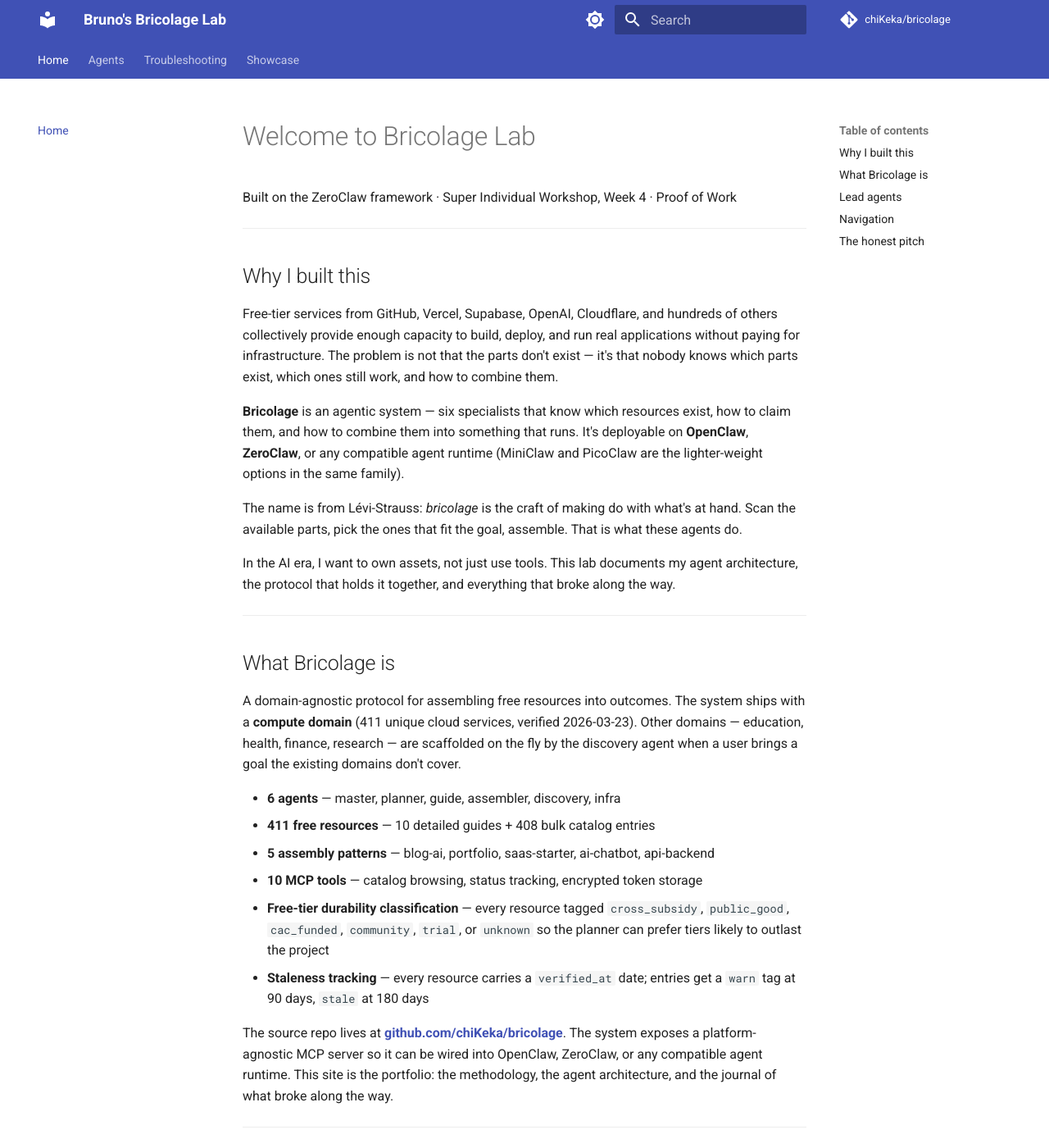
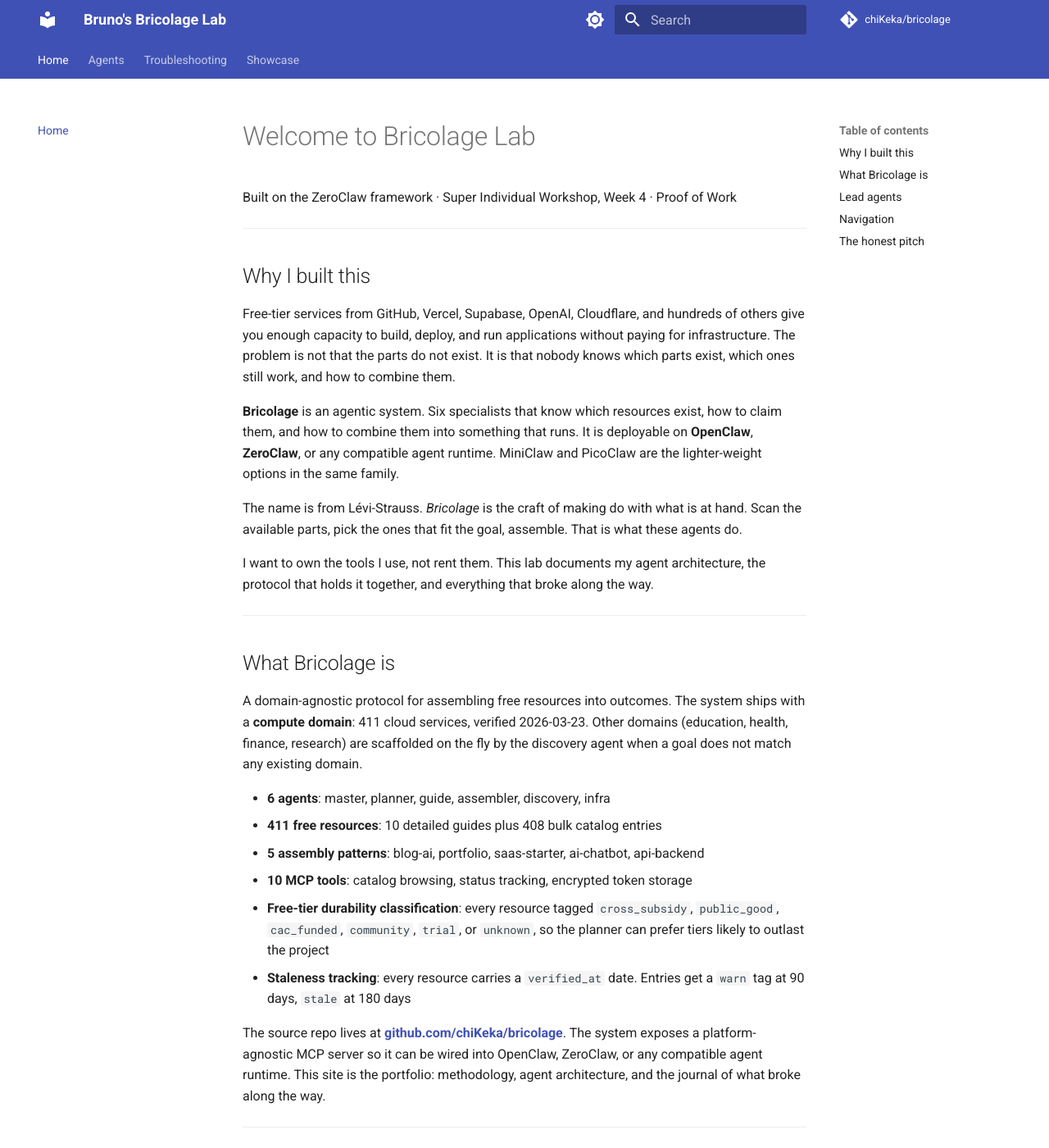
Before and after one commit to chiKeka/bricolage-portfolio, an MkDocs documentation site: the page built from docs/index.md, in a window 1280 px wide and 1400 px high. Shown: the whole window at 82% size. Built offline with MkDocs 1.6.1 and Material for MkDocs 9.7.7, drawn with Linux system fonts in a browser that asks for light colours; comment, search, counter and statistics services are not loaded; some of the changed text lies outside the part shown.

Commit message:
Voice pass per bruno-twin anti-ai-style rubric
- Cut dashes on index.md from 19 to 0, journal 9 to 2 (paired)
- Removed: In the AI era / not just / actually / genuinely / simply / real applications / collectively
- Fixed false agency: 'Bricolage treats' -> 'I treat'
- Rewrote the closing pull-quote ('load-bearing, not decorative') with a specific claim
- Broke triple constructions; restored breathing rhythm

```diff
--- a/docs/index.md
+++ b/docs/index.md
@@ -6,52 +6,52 @@
 
 ## Why I built this
 
-Free-tier services from GitHub, Vercel, Supabase, OpenAI, Cloudflare, and hundreds of others collectively provide enough capacity to build, deploy, and run real applications without paying for infrastructure. The problem is not that the parts don't exist — it's that nobody knows which parts exist, which ones still work, and how to combine them.
+Free-tier services from GitHub, Vercel, Supabase, OpenAI, Cloudflare, and hundreds of others give you enough capacity to build, deploy, and run applications without paying for infrastructure. The problem is not that the parts do not exist. It is that nobody knows which parts exist, which ones still work, and how to combine them.
 
-**Bricolage** is an agentic system — six specialists that know which resources exist, how to claim them, and how to combine them into something that runs. It's deployable on **OpenClaw**, **ZeroClaw**, or any compatible agent runtime (MiniClaw and PicoClaw are the lighter-weight options in the same family).
+**Bricolage** is an agentic system. Six specialists that know which resources exist, how to claim them, and how to combine them into something that runs. It is deployable on **OpenClaw**, **ZeroClaw**, or any compatible agent runtime. MiniClaw and PicoClaw are the lighter-weight options in the same family.
 
-The name is from Lévi-Strauss: *bricolage* is the craft of making do with what's at hand. Scan the available parts, pick the ones that fit the goal, assemble. That is what these agents do.
+The name is from Lévi-Strauss. *Bricolage* is the craft of making do with what is at hand. Scan the available parts, pick the ones that fit the goal, assemble. That is what these agents do.
 
-In the AI era, I want to own assets, not just use tools. This lab documents my agent architecture, the protocol that holds it together, and everything that broke along the way.
+I want to own the tools I use, not rent them. This lab documents my agent architecture, the protocol that holds it together, and everything that broke along the way.
 
 ---
 
 ## What Bricolage is
 
-A domain-agnostic protocol for assembling free resources into outcomes. The system ships with a **compute domain** (411 unique cloud services, verified 2026-03-23). Other domains — education, health, finance, research — are scaffolded on the fly by the discovery agent when a user brings a goal the existing domains don't cover.
+A domain-agnostic protocol for assembling free resources into outcomes. The system ships with a **compute domain**: 411 cloud services, verified 2026-03-23. Other domains (education, health, finance, research) are scaffolded on the fly by the discovery agent when a goal does not match any existing domain.
 
-- **6 agents** — master, planner, guide, assembler, discovery, infra
-- **411 free resources** — 10 detailed guides + 408 bulk catalog entries
-- **5 assembly patterns** — blog-ai, portfolio, saas-starter, ai-chatbot, api-backend
-- **10 MCP tools** — catalog browsing, status tracking, encrypted token storage
-- **Free-tier durability classification** — every resource tagged `cross_subsidy`, `public_good`, `cac_funded`, `community`, `trial`, or `unknown` so the planner can prefer tiers likely to outlast the project
-- **Staleness tracking** — every resource carries a `verified_at` date; entries get a `warn` tag at 90 days, `stale` at 180 days
+- **6 agents**: master, planner, guide, assembler, discovery, infra
+- **411 free resources**: 10 detailed guides plus 408 bulk catalog entries
+- **5 assembly patterns**: blog-ai, portfolio, saas-starter, ai-chatbot, api-backend
+- **10 MCP tools**: catalog browsing, status tracking, encrypted token storage
+- **Free-tier durability classification**: every resource tagged `cross_subsidy`, `public_good`, `cac_funded`, `community`, `trial`, or `unknown`, so the planner can prefer tiers likely to outlast the project
+- **Staleness tracking**: every resource carries a `verified_at` date. Entries get a `warn` tag at 90 days, `stale` at 180 days
 
-The source repo lives at **[github.com/chiKeka/bricolage](https://github.com/chiKeka/bricolage)**. The system exposes a platform-agnostic MCP server so it can be wired into OpenClaw, ZeroClaw, or any compatible agent runtime. This site is the portfolio: the methodology, the agent architecture, and the journal of what broke along the way.
+The source repo lives at **[github.com/chiKeka/bricolage](https://github.com/chiKeka/bricolage)**. The system exposes a platform-agnostic MCP server so it can be wired into OpenClaw, ZeroClaw, or any compatible agent runtime. This site is the portfolio: methodology, agent architecture, and the journal of what broke along the way.
 
 ---
 
 ## Lead agents
 
-The master agent is the entry point. It routes goals to five specialists:
+The master is the entry point. It routes goals to five specialists.
 
-- [**master**](02-Agents/master/IDENTITY.md) — entry point; reads the goal, picks the domain, delegates
-- [**planner**](02-Agents/planner/IDENTITY.md) — reads the catalog, picks the minimal set of resources
-- [**guide**](02-Agents/guide/IDENTITY.md) — walks the user through account creation and token capture
-- [**assembler**](02-Agents/assembler/IDENTITY.md) — takes the plan + acquired access and builds the outcome
-- [**discovery**](02-Agents/discovery/IDENTITY.md) — scaffolds a new domain when a goal fits nowhere
-- [**infra**](02-Agents/infra/IDENTITY.md) — deploys the runtime onto user-provisioned free compute
+- [**master**](02-Agents/master/IDENTITY.md): reads the goal, picks the domain, delegates
+- [**planner**](02-Agents/planner/IDENTITY.md): reads the catalog, picks the minimal set of resources
+- [**guide**](02-Agents/guide/IDENTITY.md): walks the user through account creation and token capture
+- [**assembler**](02-Agents/assembler/IDENTITY.md): takes the plan plus acquired access and builds the outcome
+- [**discovery**](02-Agents/discovery/IDENTITY.md): scaffolds a new domain when a goal fits nowhere
+- [**infra**](02-Agents/infra/IDENTITY.md): deploys the runtime onto user-provisioned free compute
 
 ---
 
 ## Navigation
 
-- [Troubleshooting journal](03-Journal/fixing-errors.md) — what broke along the way
-- [Showcase of best outputs](04-Showcase/best-results.md) — Bricolage agents in action
+- [Troubleshooting journal](03-Journal/fixing-errors.md): what broke along the way
+- [Showcase of best outputs](04-Showcase/best-results.md): Bricolage agents in action
 - [Source code on GitHub](https://github.com/chiKeka/bricolage)
 
 ---
 
 ## The honest pitch
 
-Free tiers are decaying assets. Heroku-in-2022 is the canonical case: a generous free tier that vanished when the unit economics changed. Bricolage treats them as such — every resource carries a verification date, every free tier gets a durability classification, and the planner can exclude stale entries. The protocol is load-bearing, not decorative.
+Free tiers are decaying assets. Heroku-in-2022 is the canonical case: a generous free tier that vanished when the unit economics changed. I treat them as such. Every resource carries a verification date, every free tier gets a durability classification, and the planner can exclude stale entries. A malformed resource YAML fails loudly at load time via the Zod schemas. The protocol is the code, not the prose.
```
Also changed, not shown: docs/02-Agents/assembler/IDENTITY.md (+1 -1 lines), docs/02-Agents/discovery/SOUL.md (+3 -3 lines), docs/02-Agents/master/SOUL.md (+2 -2 lines), docs/03-Journal/fixing-errors.md (+9 -9 lines).
